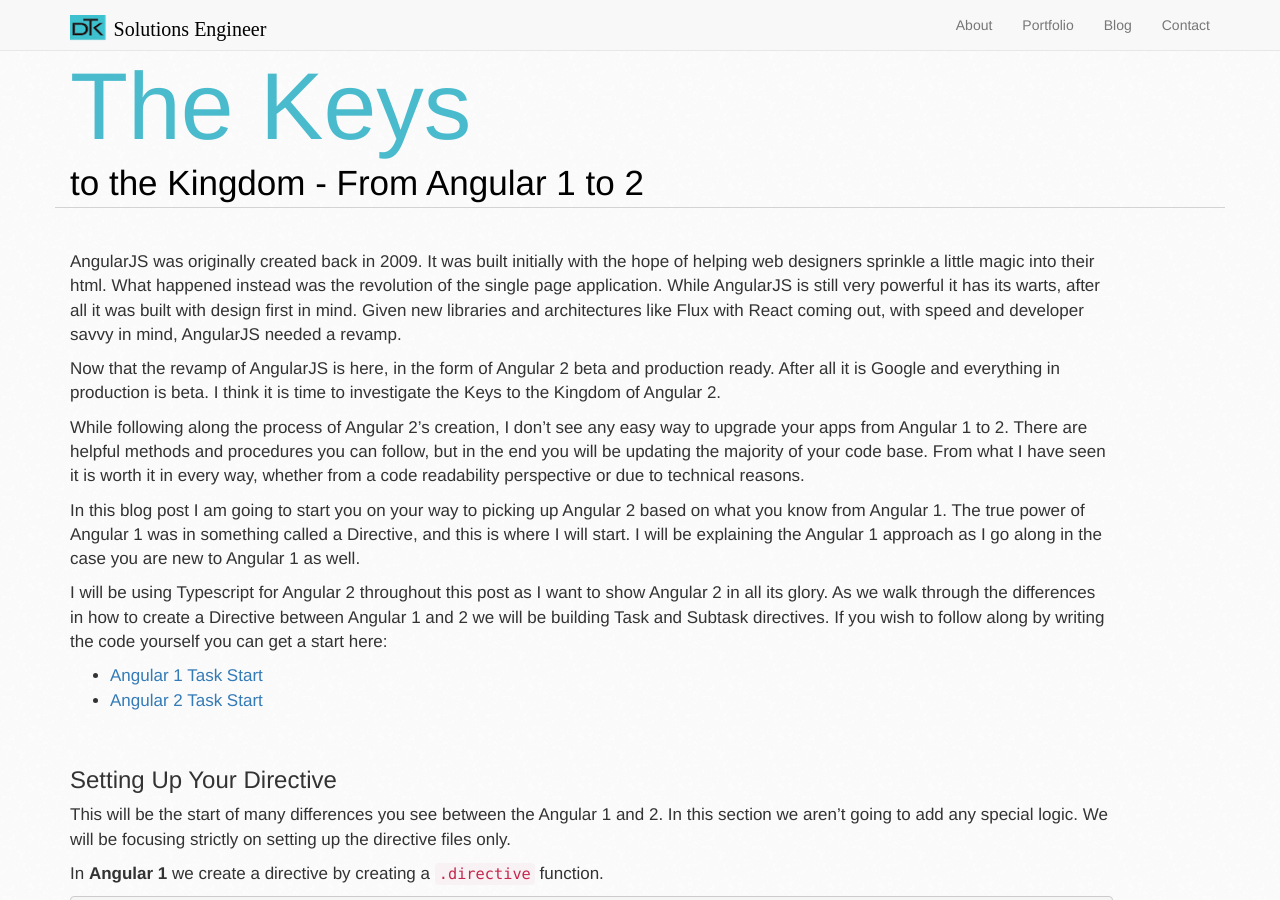
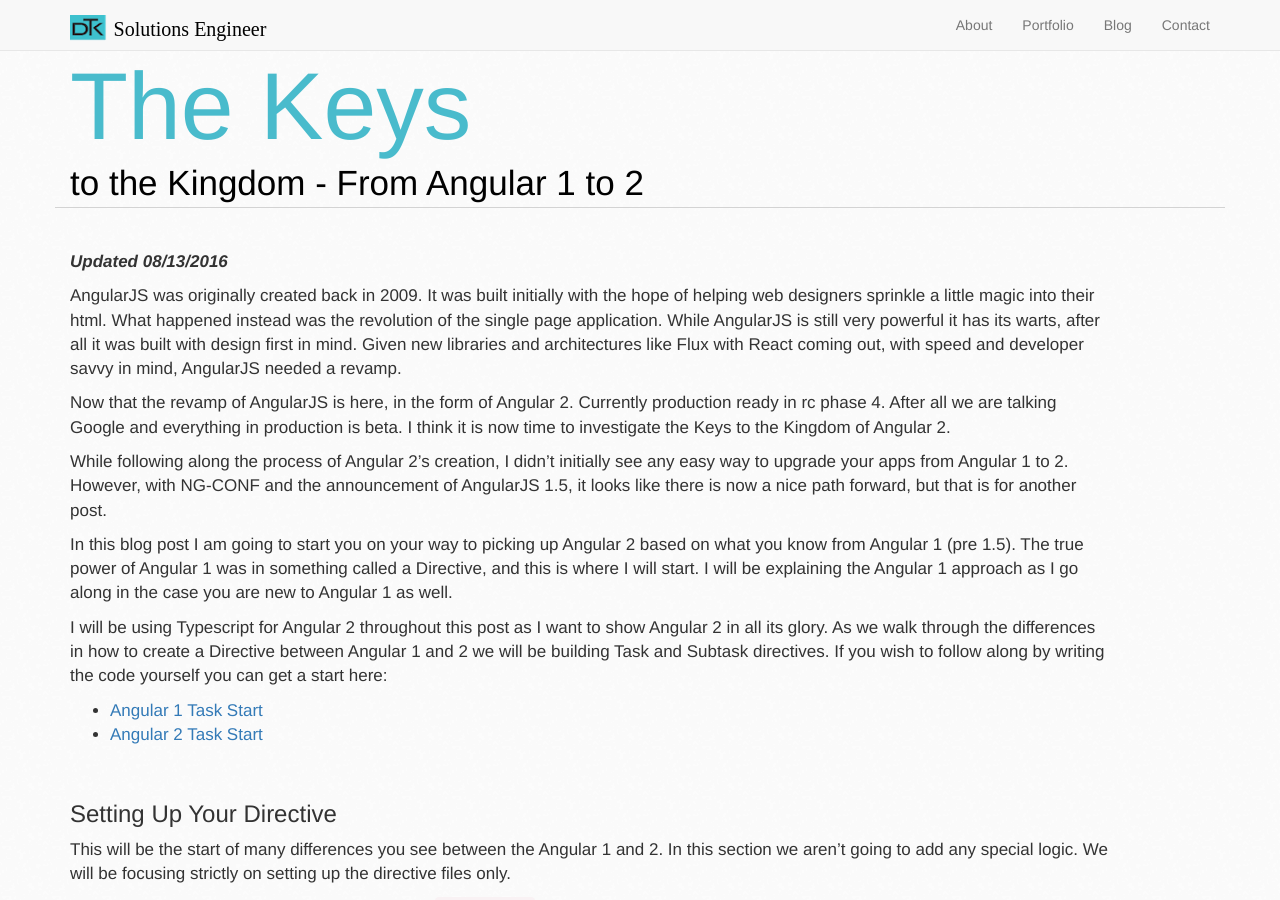
Before and after one commit to huihuiyihan/dtkocher.github.io, a Jekyll site: the page built from _posts/2016-02-01-keys-to-the-kingdom-from-angular1-to-2.md, in a window 1280 px wide and 900 px high. Built offline with Jekyll 4.4.1, drawn with Linux system fonts in a browser that asks for light colours; nearby versions of some CDN libraries; a style sheet for code colours, icons or effects is not loaded; some of the changed text lies outside the part shown.

Commit message:
Update Jekyll and Angular 1 to 2 blog post.

```diff
--- a/_posts/2016-02-01-keys-to-the-kingdom-from-angular1-to-2.md
+++ b/_posts/2016-02-01-keys-to-the-kingdom-from-angular1-to-2.md
@@ -12,30 +12,31 @@
   to the Kingdom - From Angular 1 to 2
 excerpt: |
   <p>
-    AngularJS was originally created back around 2009. It was built with the hope of helping web designers sprinkle a
-    little magic into their designs. What happened instead was the revolution of the single page application. While
-    AngularJS is still very powerful it has it warts, after all it was built with design first in mind. With new frameworks
-    like Flux with React coming out with speed and developer savvy in mind, AngularJS needed a revamp.
+    AngularJS was originally created back in 2009. It was built initially with the hope of helping web designers sprinkle a
+    little magic into their html. What happened instead was the revolution of the single page application. While
+    AngularJS is still very powerful it has its warts, after all it was built with design first in mind. Given new libraries and architectures
+    like Flux with React coming out, with speed and developer savvy in mind, AngularJS needed a revamp.
   </p>
   <p>
-    Now that the revamp of AngularJS is here in the form of Angular 2 beta, given it is powered by Google where everything
-    is beta. I think it is time to investigate the Keys to the Kingdom that is Angular 2
+    Now that the revamp of AngularJS is here, in the form of Angular 2. Currently production ready in rc phase 4. After all we are talking Google and
+    everything in production is beta. I think it is now time to investigate the Keys to the Kingdom of Angular 2.
     <a href="/angular2/2016/02/01/keys-to-the-kingdom-from-angular1-to-2/">... read more</a>
   </p>
 ---
+<b>***Updated 08/13/2016***</b>
+
 AngularJS was originally created back in 2009. It was built initially with the hope of helping web designers sprinkle a
 little magic into their html. What happened instead was the revolution of the single page application. While
 AngularJS is still very powerful it has its warts, after all it was built with design first in mind. Given new libraries and architectures
 like Flux with React coming out, with speed and developer savvy in mind, AngularJS needed a revamp.
 
-Now that the revamp of AngularJS is here, in the form of Angular 2 beta and production ready. After all it is Google and
-everything in production is beta. I think it is time to investigate the Keys to the Kingdom of Angular 2.
+Now that the revamp of AngularJS is here, in the form of Angular 2. Currently production ready in rc phase 4. After all we are talking Google and
+everything in production is beta. I think it is now time to investigate the Keys to the Kingdom of Angular 2.
 
-While following along the process of Angular 2's creation, I don't see any easy way to upgrade your apps from Angular 1 to 2.
-There are helpful methods and procedures you can follow, but in the end you will be updating the majority of your code base.
-From what I have seen it is worth it in every way, whether from a code readability perspective or due to technical reasons.
+While following along the process of Angular 2's creation, I didn't initially see any easy way to upgrade your apps from Angular 1 to 2.
+However, with NG-CONF and the announcement of AngularJS 1.5, it looks like there is now a nice path forward, but that is for another post.
 
-In this blog post I am going to start you on your way to picking up Angular 2 based on what you know from Angular 1. The
+In this blog post I am going to start you on your way to picking up Angular 2 based on what you know from Angular 1 (pre 1.5). The
 true power of Angular 1 was in something called a Directive, and this is where I will start. I will be explaining the Angular 1
 approach as I go along in the case you are new to Angular 1 as well.
 
@@ -221,14 +222,15 @@
 <input type="text" [(ngModel)]="newTask" placeholder="Enter Tasks" />
 <button type="button" class="btn btn-primary" (click)="add()">Submit</button>
 <ol>
-  <li *ngFor="#task of tasks; #index = index;">
+  <li *ngFor="let task of tasks; let index = index;">
     <h3>{ { task }}</h3>
   </li>
 </ol>
 ~~~
 
 For the most part the Angular 2 Tasks template probably doesn't look much different than the Angular 1 version.
-So nothing to say here. Time to get to the real reason we are here.
+So nothing to say here. Time to get to the real reason we are here. <b>***Update here is that since rc you now will
+use let instead of a template variable to help show the scope fo the task or index variables.***</b>
 
 ~~~ javascript
 // app/task.ts
@@ -353,7 +355,7 @@
 <input type="text" [(ngModel)]="newTask" placeholder="Enter Tasks" />
 <button type="button" class="btn btn-primary" (click)="add()">Submit</button>
 <ol>
-  <li *ngFor="#task of tasks; #index = index;">
+  <li *ngFor="let task of tasks; let index = index;">
     <h3>{ { task.name }}</h3>
   </li>
 </ol>
@@ -455,7 +457,7 @@
 <input type="text" [(ngModel)]="newTask" placeholder="Enter Tasks" />
 <button type="button" class="btn btn-primary" (click)="add()">Submit</button>
 <ol>
-  <li *ngFor="#task of tasks; #index = index;">
+  <li *ngFor="let task of tasks; let index = index;">
     <h3>{ { task.name }}</h3>
     <sub-tasks ></sub-tasks>
   </li>
@@ -530,7 +532,7 @@
 <input type="text" #newSubTask placeholder="Enter Sub Tasks"/>
 <button type="button" class="btn btn-primary" (click)="add(newSubTask.value); newSubTask.value=''">Submit</button>
 <ul>
-  <li *ngFor="#subTask of subTasks; #index = index;">
+  <li *ngFor="let subTask of subTasks; let index = index;">
     <input type="checkbox">
     { { subTask.name }}
   </li>
@@ -606,15 +608,9 @@
 Now lets look at Subtasks.
 
 ~~~ html
-<!-- sub-tasks.html -->
-<input type="text" ng-model="newSubTask" placeholder="Enter Sub Tasks"/>
-<button type="button" class="btn btn-primary" ng-click="addSubTask()">Submit</button>
-<ul>
-  <li ng-repeat="subTask in subTasks track by $index">
-    <input type="checkbox" ng-click="removeSubTask($index)">
-    { { subTask }}
-  </li>
-</ul>
+<script src="https://code.angularjs.org/2.0.0-beta.7/router.js"></script>
+
+
 ~~~
 
 All we did here was add a ng-click event to call removeSubTasks with the index of the Subtask that needs to be removed.
@@ -759,7 +755,7 @@
 <input type="text" [(ngModel)]="newTask" placeholder="Enter Tasks" />
 <button type="button" class="btn btn-primary" (click)="add()">Submit</button>
 <ol>
-  <li *ngFor="#task of tasks; #index = index;" [hidden]="!task.active">
+  <li *ngFor="let task of tasks; let index = index;" [hidden]="!task.active">
     <h3>{ { task.name }}</h3>
     <sub-tasks [taskIndex]="index"></sub-tasks>
   </li>
@@ -777,7 +773,7 @@
 <input type="text" #newSubTask placeholder="Enter Sub Tasks"/>
 <button type="button" class="btn btn-primary" (click)="add(newSubTask.value); newSubTask.value=''">Submit</button>
 <ul>
-  <li *ngFor="#subTask of subTasks; #index = index;">
+  <li *ngFor="let subTask of subTasks; let index = index;">
     <input type="checkbox" (click)="remove(index)">
     { { subTask.name }}
   </li>
@@ -854,7 +850,8 @@
 
 I hope this post has helped you learn. As you can see just from the perspective of writing a
 Directive, a ton has changed from Angular 1 to 2. If you wish to look at or play around with the final product
-of the TaskApp in Angular 1 and Angular2 you can view the plunkers below:
+of the TaskApp in Angular 1 and Angular2 you can view the plunkers below: <b>***The only thing that is different in
+the Angular 2 Plunker from what you see here is it is using beta and not using let in the *ngFor let scoping***</b>
 
   + [Angular1 Task][angular1-task-done]
   + [Angular2 Task][angular2-task-done]
```
Also changed, not shown: Gemfile.lock, 1 other file.
